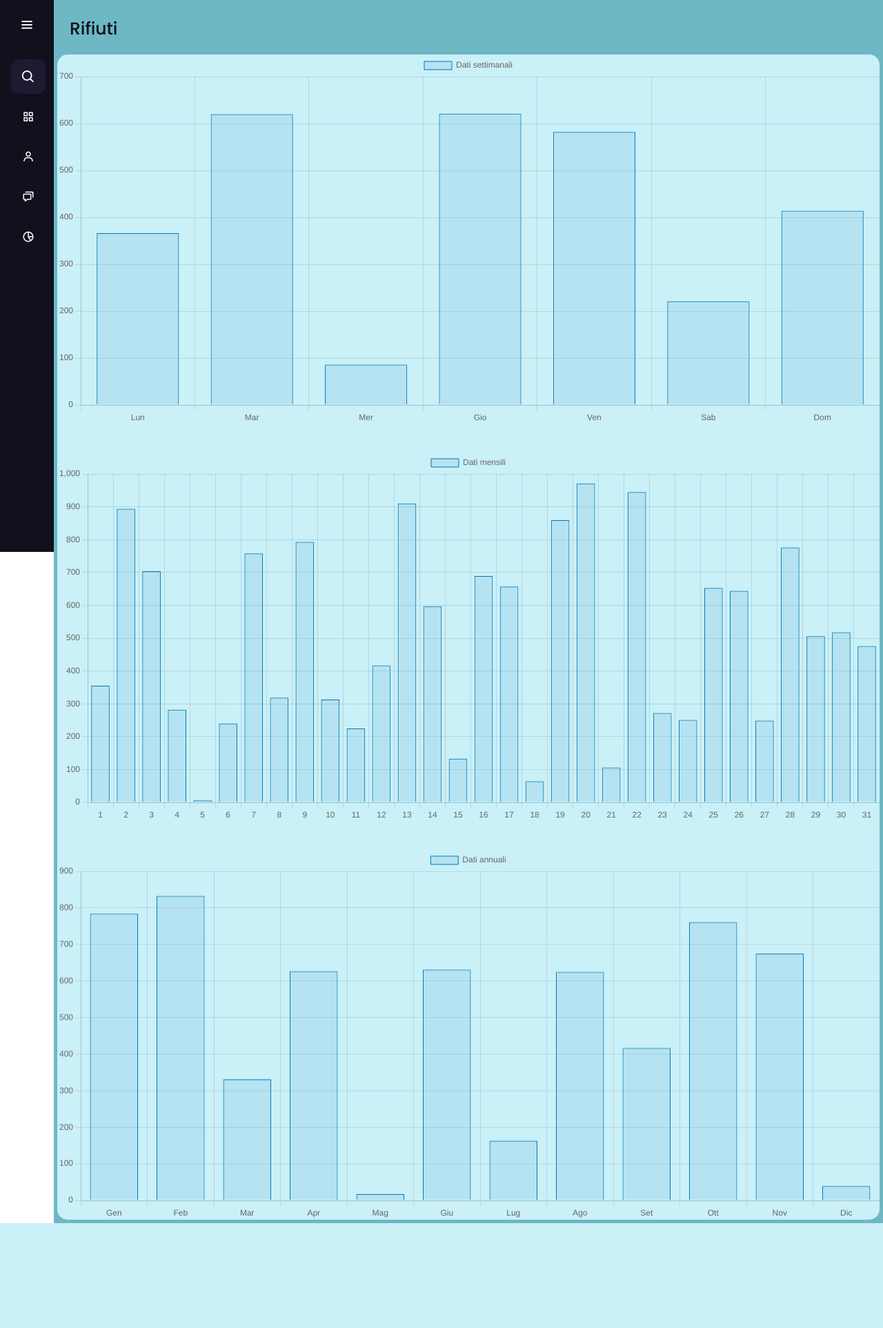
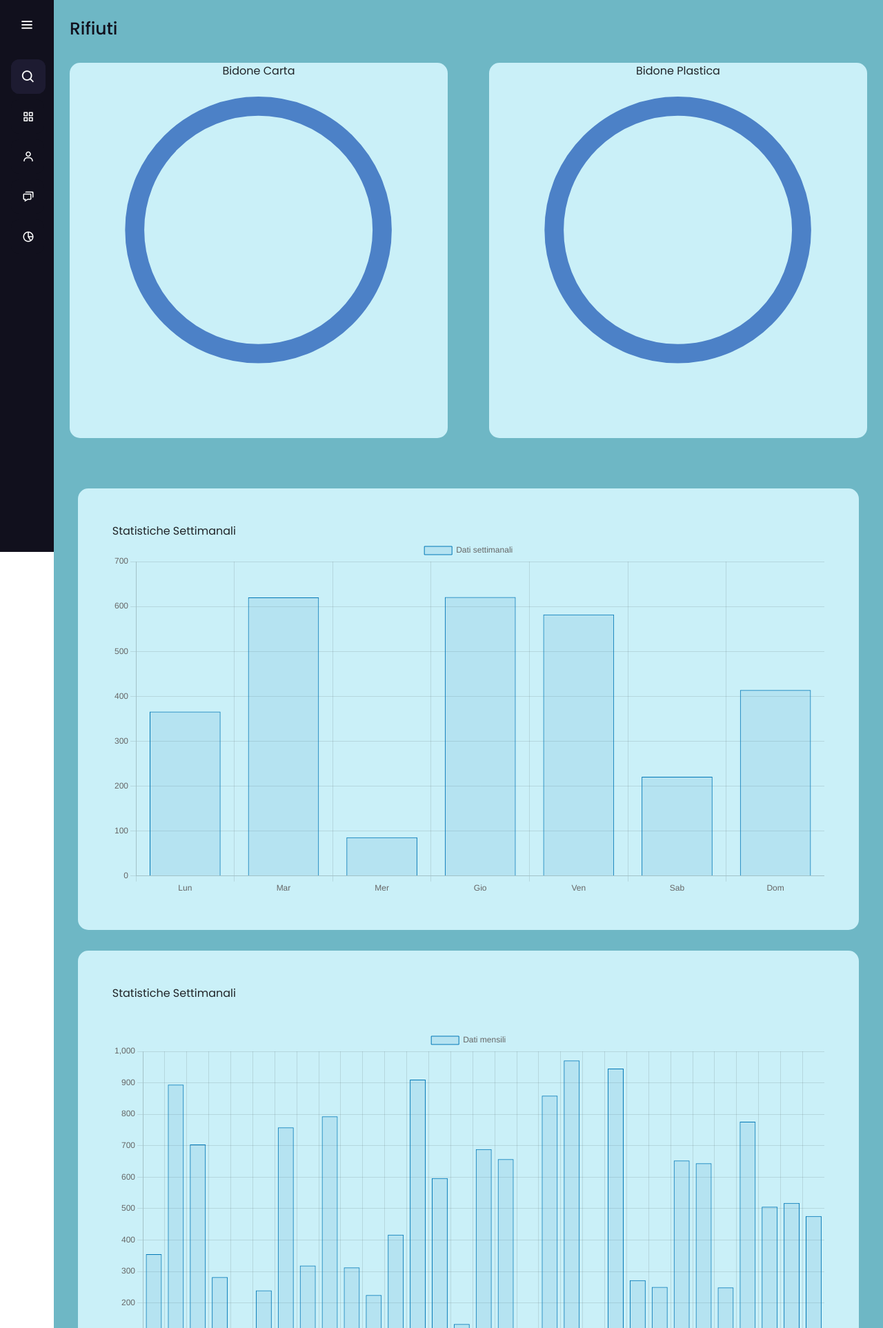
Before and after one commit to oberdfr/MonitoringSystem_WebServer, a Flask app: page /rifiuti.html in a window 1280 px wide. Shown: the top 1925 px of the page at 69% size. Before the commit the page ends 1773 px from the top, so only its background shows below. Run offline with Flask 3, Linux system fonts and the light colour scheme; the visitor is signed in with stand-in values (Sample User, id 1).

Commit message:
website: add bin meters

```diff
--- a/static/css/style.css
+++ b/static/css/style.css
@@ -317,9 +317,16 @@
   border-radius: 10px;
 }
 
-#result_air {
+.result_air {
   background-color: #caf0f8;
   border-radius: 15px;
+  margin: 2.5%;
+  transition: transform .2s;
+}
+
+.result_air:hover {
+  transform: scale(1.02);
+
 }
 
 #tab_stat,
@@ -358,3 +365,22 @@ td {
 #co2 {}
 
 #piove {}
+
+.circular-chart {
+  display: block;
+  margin: 10px auto;
+}
+
+.circle {
+  stroke: #4c81c7;
+  fill: none;
+  stroke-width: 2;
+  stroke-linecap: round;
+  animation: progress 1s ease-out forwards;
+}
+
+@keyframes progress {
+  0% {
+    stroke-dasharray: 0 100;
+  }
+}
--- a/static/js/rifiuti.js
+++ b/static/js/rifiuti.js
@@ -148,3 +148,25 @@ function logout() {
         })
         .catch(error => console.log("Error logging out:", error));
 }
+
+
+// percentage meters
+document.addEventListener('DOMContentLoaded', function () {
+    function setProgress(percentage) {
+        const circle = document.querySelector('.circular-chart .circle');
+        const text = document.querySelector('.circular-chart .percentage');
+
+        const radius = circle.r.baseVal.value;
+        const circumference = 2 * Math.PI * radius;
+
+        const offset = circumference - (percentage / 100) * circumference;
+
+        circle.style.strokeDasharray = `${circumference} ${circumference}`;
+        circle.style.strokeDashoffset = offset;
+        text.textContent = `${percentage}%`;
+    }
+
+    // Example usage:
+    const percentage = 65; // Replace this with the value you get from JavaScript
+    setProgress(percentage);
+});
--- a/templates/rifiuti.html
+++ b/templates/rifiuti.html
@@ -65,17 +65,44 @@
 
   <section class="home-section">
     <div class="text" align="center">Rifiuti</div>
-    <div id="result_air">
-      <canvas id="myChart" width="100" height="45"></canvas>
-
-      <canvas id="myChart2" width="100" height="45"></canvas>
-
-      <canvas id="myChart3" width="100" height="45"></canvas>
 
 
+
+
+    <div class="row align-items-center text-center" style="height: 600px">
+      <div class="result_air col">
+        <div>Bidone Carta
+          <svg class="circular-chart" style="height: 500px; width: 100%;" viewBox="0 0 36 36">
+            <path class="circle" d="M18 2.0845
+                  a 12.9155 12.9155 0 0 1 0 25.831
+                  a 12.9155 12.9155 0 0 1 0 -25.831" fill="none" stroke="#444" ; stroke-width="1" ; />
+          </svg>
+        </div>
+      </div>
+      <div class="result_air col">
+        <div>Bidone Plastica
+          <svg class="circular-chart" style="height: 500px; width: 100%;" viewBox="0 0 36 36">
+            <path class="circle" d="M18 2.0845
+                  a 12.9155 12.9155 0 0 1 0 25.831
+                  a 12.9155 12.9155 0 0 1 0 -25.831" fill="none" stroke="#444" ; stroke-width="1" ; />
+          </svg>
+        </div>
+      </div>
     </div>
 
+    <div class="result_air" style="padding: 50px;">
+      <div>Statistiche Settimanali</div>
+      <canvas id="myChart" width="100"></canvas>
+    </div>
 
+    <div class="result_air" style="padding: 50px;">
+      <div>Statistiche Settimanali</div>
+      <canvas id="myChart2" width="100"></canvas>
+    </div>
+
+    <div class="result_air" style="padding: 50px;">
+      <canvas id="myChart3" width="100"></canvas>
+    </div>
 
 
 
```
